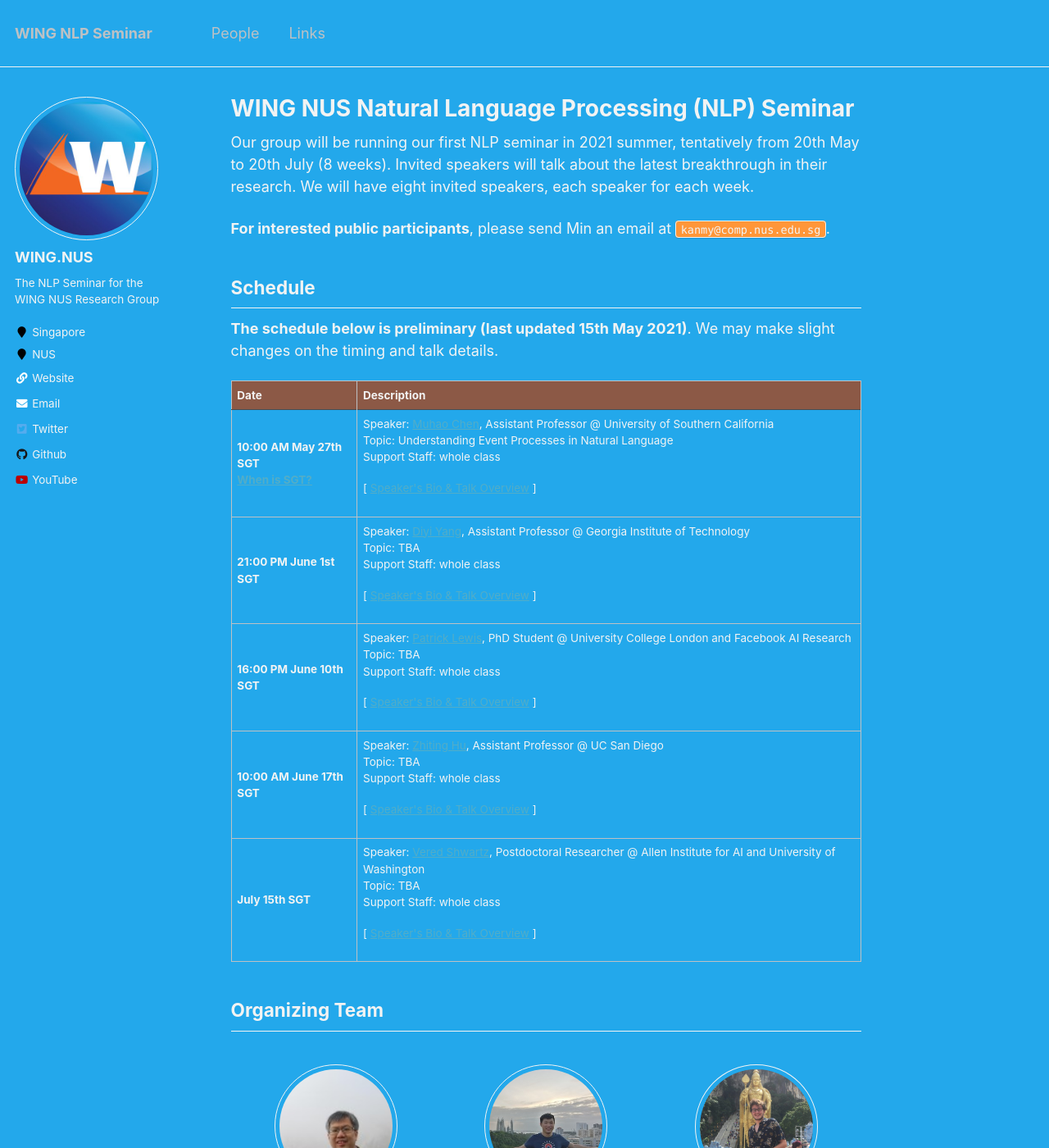
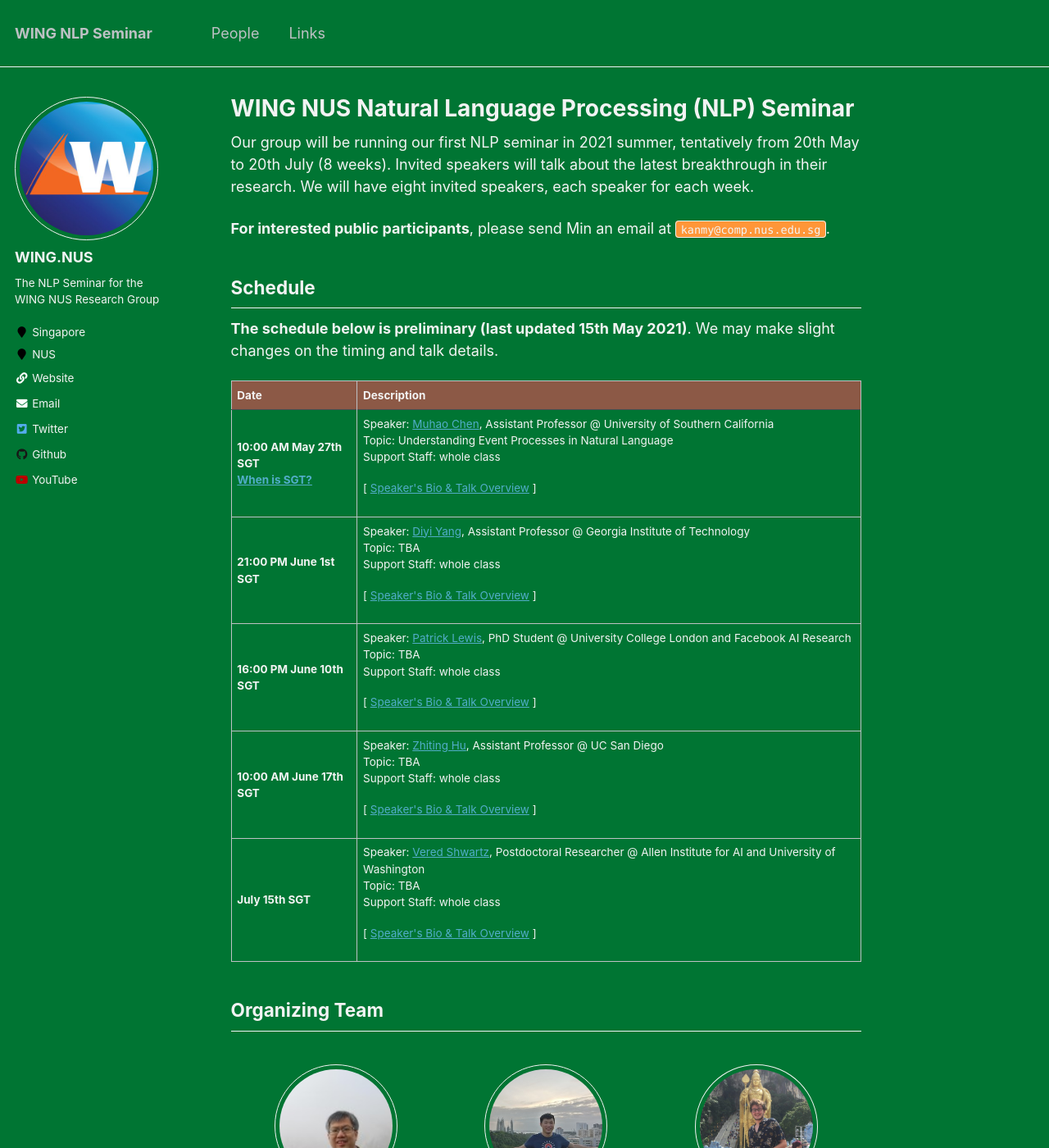
Before and after one commit to WING-NUS/nlp-seminar, a Jekyll site: the page built from _pages/about.md, in a window 1280 px wide and 1400 px high. Shown: the whole window at 82% size. Built offline with Jekyll 4.4.1, drawn with Linux system fonts in a browser that asks for light colours.

Commit message:
too blue, change to a more green one

```diff
--- a/_sass/_variables.scss
+++ b/_sass/_variables.scss
@@ -56,7 +56,7 @@ $light-gray                 : mix(#fff, $gray, 50%);
 $lighter-gray               : mix(#fff, $gray, 90%);
 
 $body-color                 : #fff;
-$background-color           : #23a8eb; /* #fff */
+$background-color           : #007533; /* #fff */
 $code-background-color      : #FF9638; /* #fafafa */
 $code-background-color-dark : $light-gray;
 $text-color                 : $lighter-gray; /* $dark-gray; */
```
